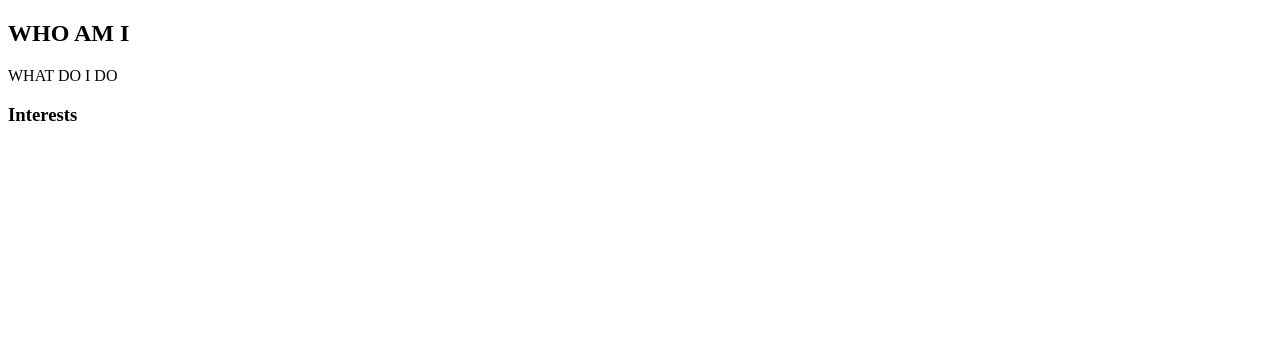
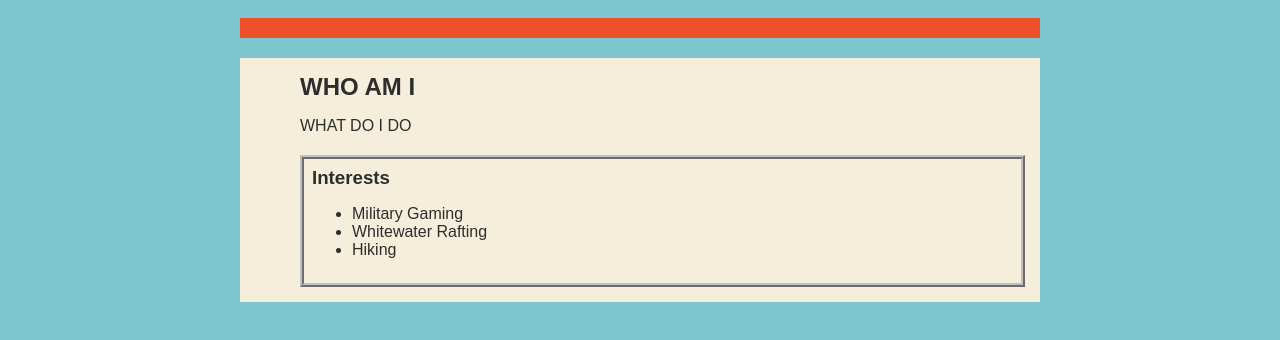
Before and after one commit to rward20214-art/rward20214-art.github.io, a plain HTML site: page index.html in a window 1280 px wide. Drawn offline with Linux system fonts and the light colour scheme.

Commit message:
Css Done

```diff
--- a/index.html
+++ b/index.html
@@ -1,7 +1,8 @@
 <!doctype html>
 <html>
   <head>
-    <title>Videos and Games</title>
+    <title>My Fun Adventures</title>
+    <link rel="stylesheet" href="style.css" />
   </head>
 
   <body>
@@ -16,15 +17,16 @@
         <div class="content">
           <h2>WHO AM I</h2>
           <p>WHAT DO I DO</p>
-          <div id ="interests">
-           <h3>Interests</h3>
-
-
-
-
+          <div id="interests">
+            <h3>Interests</h3>
+            <ul>
+              <li>Military Gaming</li>
+              <li>Whitewater Rafting</li>
+              <li>Hiking</li>
+            </ul>
           </div>
         </div>
-        </main>
+      </main>
     </div>
   </body>
 </html>
--- a/style.css
+++ b/style.css
@@ -0,0 +1,77 @@
+body {
+  background: rgb(125, 198, 205);
+  color: rgb(45, 45, 45);
+  padding: 10px;
+  font-family: Arial, sans-serif;
+}
+
+#all-contents {
+  max-width: 800px;
+  margin: auto;
+}
+
+/* navigation menu */
+nav {
+  background: rgb(239, 80, 41);
+  margin: 0 auto;
+  display: flex;
+  padding: 10px;
+}
+
+h1 {
+  display: flex;
+  align-items: center;
+  color: white;
+  flex: 1;
+  margin: 0;
+}
+
+#nav-ul {
+  list-style-type: none;
+  margin: 0;
+  padding: 0;
+  display: flex;
+}
+
+.nav-li {
+  display: inline-block;
+  padding: 0 10px;
+}
+
+a {
+  text-decoration: none;
+  color: #fff;
+}
+
+/* main container area beneath menu */
+main {
+  background: rgb(245, 238, 219);
+  display: flex;
+  margin-top: 20px;
+}
+
+.sidebar {
+  margin-right: 25px;
+  padding: 10px;
+}
+
+.sidebar-img {
+  width: 200px;
+}
+
+.content {
+  flex: 1;
+  padding: 15px;
+}
+
+/* interests section styles */
+#interests {
+  border: 4px silver ridge;
+  padding: 8px;
+  margin-top: 20px;
+}
+
+h2,
+h3 {
+  margin: 0px;
+}
```
